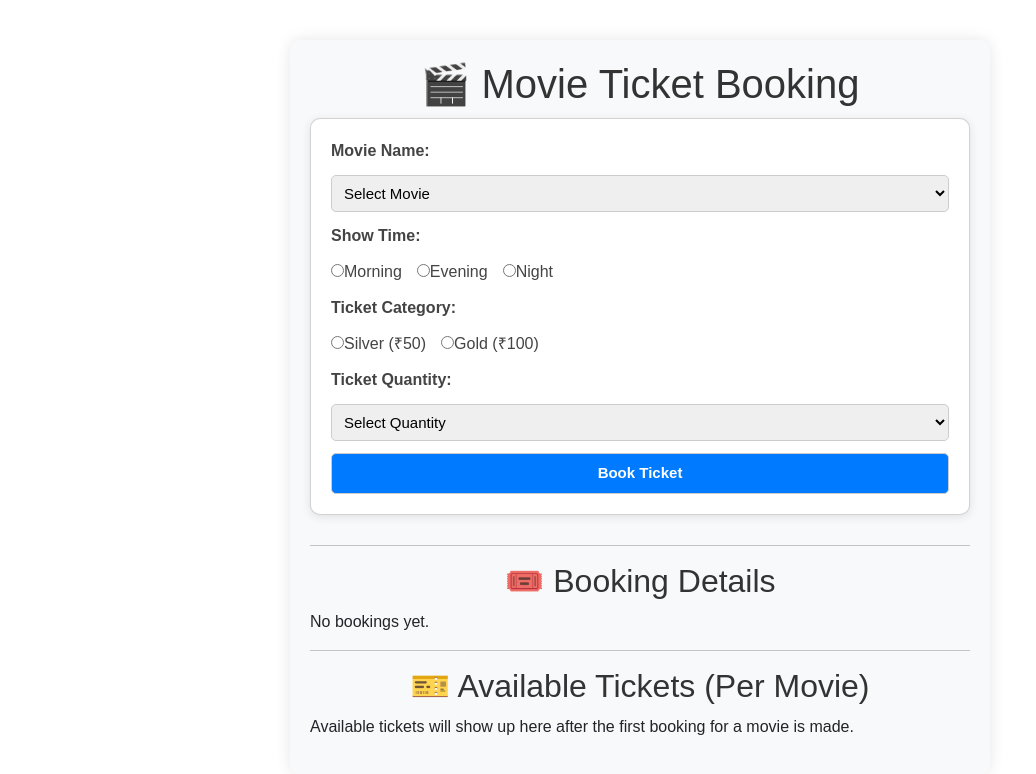
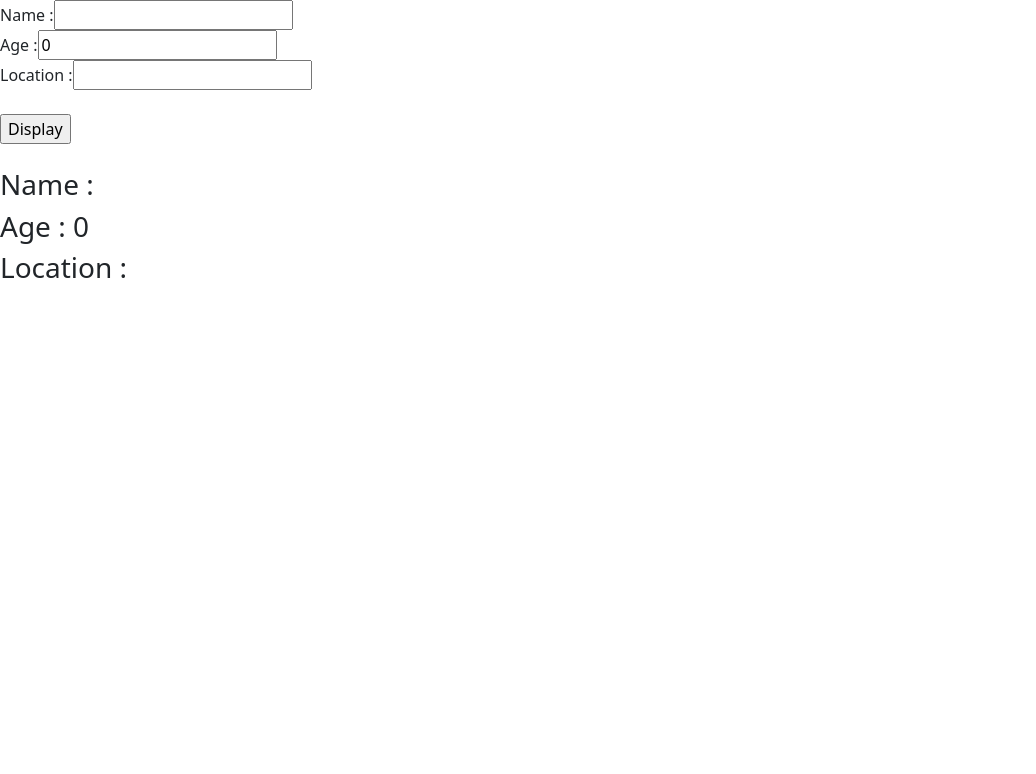
Before and after one commit to nilaybasak111/EjobIndia-Practice, a React (Vite) app in the folder React/React Examples/: page / in a window 1280 px wide. Shown: the top 774 px of the page, without its empty margins (0-1036 px from the left). Built offline with nearby package versions, Linux system fonts and the light colour scheme.

Commit message:
Added 07 September React Classwork & Homework Concepts - Context API concept, Example, State Management Concept in Context API

```diff
--- a/React/React Examples/src/App.tsx
+++ b/React/React Examples/src/App.tsx
@@ -35,6 +35,8 @@ import SEP01HooksRefCricketEx2 from "./hooks/01SEP_ hooks useRef _ Cricket _ex2"
 import SEP06HooksUseEffectEx1 from "./hooks/06SEP_ useEffect _ex1";
 import SEP06HooksUseMemoEx2 from "./hooks/06SEP_ useMemo _ex2";
 import SEP06MovieTicketBookingHW from "./hooks/06SEP_ Movie Ticket Booking _HW";
+import SEP07ContextParentEx1 from "./context API/07SEP_ Parent CreateContext _ex1";
+import SEP07ProfileHW from "./context API/07SEP_ Profile _HW";
 
 function App() {
   return (
@@ -74,8 +76,10 @@ function App() {
       <SEP01HooksRefEx1 />
       <SEP01HooksRefCricketEx2 />
       <SEP06HooksUseEffectEx1 />
-      <SEP06HooksUseMemoEx2 /> */}
+      <SEP06HooksUseMemoEx2 />
       <SEP06MovieTicketBookingHW />
+      <SEP07ContextParentEx1 /> */}
+      <SEP07ProfileHW />
     </>
   );
 }
--- /dev/null
+++ b/React/React Examples/src/context API/07SEP_ CreateContext _HW.tsx
@@ -0,0 +1,5 @@
+import React from "react";
+
+const SEP07ContextHW = React.createContext({ nm: "", age: 0, loc: "" });
+
+export default SEP07ContextHW;
--- /dev/null
+++ b/React/React Examples/src/context API/07SEP_ Details _HW.tsx
@@ -0,0 +1,17 @@
+import { useContext } from "react";
+import SEP07ContextHW from "./07SEP_ CreateContext _HW";
+
+const SEP07DetailsHW = () => {
+  const { nm, age, loc } = useContext(SEP07ContextHW);
+  //console.log(name, age, location);
+
+  return (
+    <>
+      <h3>Name : {nm}</h3>
+      <h3>Age : {age}</h3>
+      <h3>Location : {loc}</h3>
+    </>
+  );
+};
+
+export default SEP07DetailsHW;
--- /dev/null
+++ b/React/React Examples/src/context API/07SEP_ Parent CreateContext _ex1.tsx
@@ -0,0 +1,38 @@
+import { useState, useEffect } from "react";
+import SEP07ContextEx1 from "./07SEP_ CreateContext _ex1";
+import SEP07ContextChildEx1 from "./07SEP_ Child CreateContext _ex1";
+
+const SEP07ContextParentEx1 = () => {
+  const [info, setInfo] = useState<string>("Welcome to My Context API");
+  const [data, setdata] = useState<{ nm: string; dept: string }[]>([
+    { nm: "Nilay", dept: "IT" },
+    { nm: "Rajesh", dept: "CSE" },
+    { nm: "Rahul", dept: "ECE" },
+    { nm: "Ramesh", dept: "Maths" },
+  ]);
+
+  // Here we use useEffect Hook to display the message after 5 seconds
+  useEffect(() => {
+    setTimeout(() => {
+      setInfo("Thanks for Visiting.....!");
+      setdata([...data, { nm: "Suresh", dept: "Physics" }]);
+    }, 5000);
+  }, []);
+  return (
+    <>
+      <h3>Parent Component</h3>
+      {/*
+        We added a message and empdata property in the SEP07ContextEx1 Context, so we need to pass them in the Provider's value.
+        Now, we can access them in the Child Component.
+
+        Here we use .Provider to avail the Context to the Child Components and pass the values.
+        value is a predefined property. Here we pass the object notation structure to the value property. So, we can access them in the Child Component using useContext hook(from CreateContext).
+      */}
+      <SEP07ContextEx1.Provider value={{ msg: info, empdata: data }}>
+        <SEP07ContextChildEx1 />
+      </SEP07ContextEx1.Provider>
+    </>
+  );
+};
+
+export default SEP07ContextParentEx1;
--- /dev/null
+++ b/React/React Examples/src/context API/07SEP_ Profile _HW.tsx
@@ -0,0 +1,57 @@
+import { useState } from "react";
+import SEP07ContextHW from "./07SEP_ CreateContext _HW";
+import SEP07DetailsHW from "./07SEP_ Details _HW";
+
+interface SEP07ProfileHWType {
+  nm: string;
+  age: number;
+  loc: string;
+}
+
+const SEP07ProfileHW = () => {
+  const [info, setInfo] = useState<SEP07ProfileHWType>({
+    nm: "",
+    age: 0,
+    loc: "",
+  });
+  const [display, setDisplay] = useState<SEP07ProfileHWType>({
+    nm: "",
+    age: 0,
+    loc: "",
+  });
+
+  const valueUpdate = (e: React.ChangeEvent<HTMLInputElement>) => {
+    const { name, value } = e.target;
+    setInfo({ ...info, [name]: value });
+  };
+
+  const displayInfo = () => {
+    setDisplay(info);
+    setInfo({ nm: "", age: 0, loc: "" });
+  };
+
+  return (
+    <>
+      Name :
+      <input type="text" name="nm" value={info.nm} onChange={valueUpdate} />
+      <br />
+      Age :
+      <input type="number" name="age" value={info.age} onChange={valueUpdate} />
+      <br />
+      Location :
+      <input type="text" name="loc" value={info.loc} onChange={valueUpdate} />
+      <br />
+      <br />
+      <input type="button" value="Display" onClick={displayInfo} />
+      <br />
+      <br />
+      <SEP07ContextHW.Provider
+        value={{ nm: display.nm, age: display.age, loc: display.loc }}
+      >
+        <SEP07DetailsHW />
+      </SEP07ContextHW.Provider>
+    </>
+  );
+};
+
+export default SEP07ProfileHW;
```
Also changed, not shown: React/React Examples/src/context API/07SEP_ Child CreateContext _ex1.tsx (added, +27 -0 lines), React/React Examples/src/context API/07SEP_ CreateContext _ex1.tsx (added, +13 -0 lines), React/React Examples/src/context API/07SEP_ SubChild CreateContext _ex1.tsx (added, +19 -0 lines), 2 other files (tests, documents, lock files or other folders).
